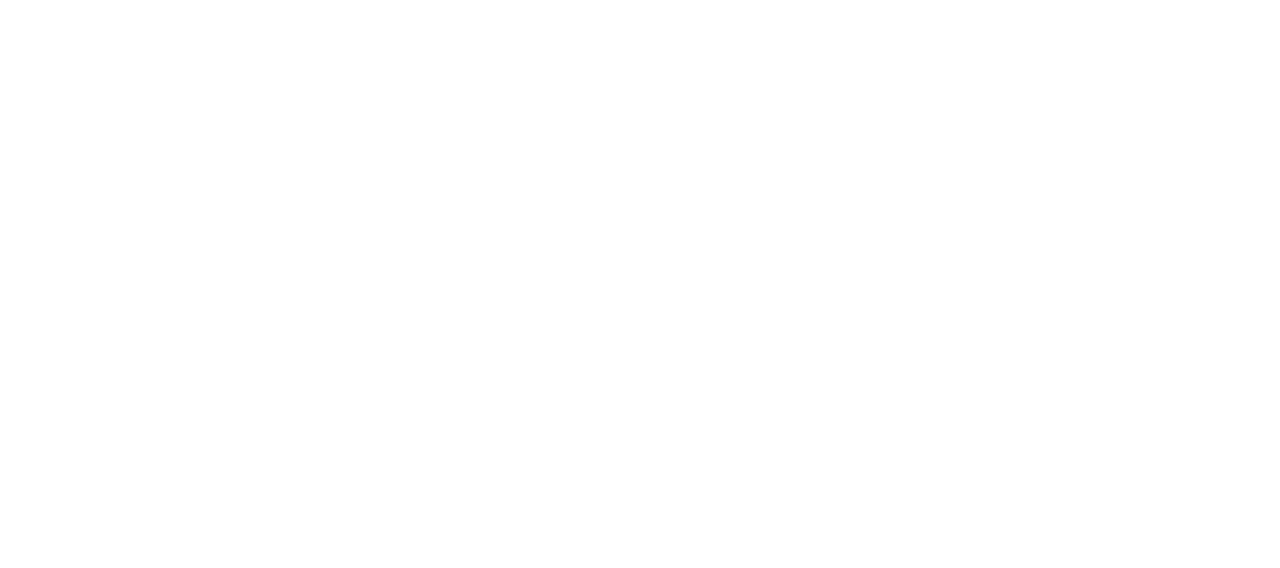
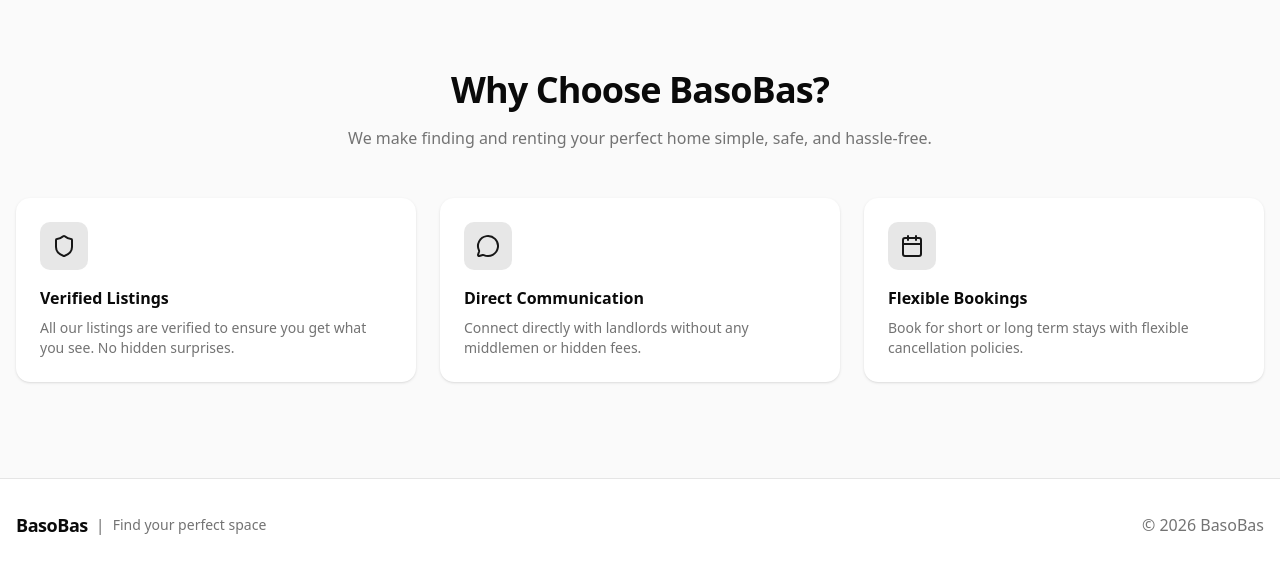
Before and after one commit to utsavdotdev/basobas, a Next.js app: page / in a window 1280 px wide. Shown: the part 823-1391 px from the top of the page. Before the commit the page ends 857 px from the top, so only its background shows below. Built offline with nearby package versions, Linux system fonts and the light colour scheme.

Commit message:
add feature and footer section

```diff
--- a/app/layout.tsx
+++ b/app/layout.tsx
@@ -3,6 +3,7 @@
 import { Geist, Geist_Mono } from "next/font/google";
 import { Navbar } from "@/components/navbar";
 import "./globals.css";
+import { Footer } from "@/components/footer";
 
 const _geist = Geist({ subsets: ["latin"] });
 const _geistMono = Geist_Mono({ subsets: ["latin"] });
@@ -22,6 +23,7 @@
       <body className={`font-sans antialiased`}>
         <Navbar />
         <main className="min-h-screen">{children}</main>
+        <Footer />
       </body>
     </html>
   );
--- a/app/page.tsx
+++ b/app/page.tsx
@@ -1,9 +1,11 @@
+import { FeaturesSection } from "@/components/feature-section";
 import { HeroSection } from "@/components/hero-section";
 
 export default function HomePage() {
   return (
     <>
       <HeroSection />
+      <FeaturesSection/>
     </>
   );
 }
--- /dev/null
+++ b/components/feature-section.tsx
@@ -0,0 +1,59 @@
+import { Shield, MessageCircle, Calendar } from "lucide-react";
+import { Card, CardContent } from "@/components/ui/card";
+
+const features = [
+  {
+    title: "Verified Listings",
+    description:
+      "All our listings are verified to ensure you get what you see. No hidden surprises.",
+    icon: Shield,
+  },
+  {
+    title: "Direct Communication",
+    description:
+      "Connect directly with landlords without any middlemen or hidden fees.",
+    icon: MessageCircle,
+  },
+  {
+    title: "Flexible Bookings",
+    description:
+      "Book for short or long term stays with flexible cancellation policies.",
+    icon: Calendar,
+  },
+];
+
+export function FeaturesSection() {
+  return (
+    <section className="bg-muted/50 py-16 md:py-24">
+      <div className="container mx-auto px-4">
+        <div className="text-center">
+          <h2 className="text-3xl font-bold tracking-tight md:text-4xl">
+            Why Choose BasoBas?
+          </h2>
+          <p className="mx-auto mt-4 max-w-2xl text-muted-foreground">
+            We make finding and renting your perfect home simple, safe, and
+            hassle-free.
+          </p>
+        </div>
+        <div className="mt-12 grid gap-6 sm:grid-cols-2 lg:grid-cols-3">
+          {features.map((feature) => (
+            <Card
+              key={feature.title}
+              className="border-0 bg-background transition-shadow hover:shadow-lg"
+            >
+              <CardContent className="p-6">
+                <div className="flex h-12 w-12 items-center justify-center rounded-lg bg-primary/10">
+                  <feature.icon className="h-6 w-6 text-primary" />
+                </div>
+                <h3 className="mt-4 font-semibold">{feature.title}</h3>
+                <p className="mt-2 text-sm text-muted-foreground">
+                  {feature.description}
+                </p>
+              </CardContent>
+            </Card>
+          ))}
+        </div>
+      </div>
+    </section>
+  );
+}
--- /dev/null
+++ b/components/footer.tsx
@@ -0,0 +1,27 @@
+import Link from "next/link";
+
+export function Footer() {
+  return (
+    <footer className="border-t bg-background">
+      <div className="container mx-auto px-4 py-8">
+        <div className="flex flex-col items-center justify-between gap-6 sm:flex-row">
+          {/* Brand */}
+          <div className="flex items-center gap-2">
+            <Link href="/" className="text-lg font-bold tracking-tight">
+              BasoBas
+            </Link>
+            <span className="hidden text-muted-foreground sm:inline">|</span>
+            <span className="hidden text-sm text-muted-foreground sm:inline">
+              Find your perfect space
+            </span>
+          </div>
+
+          {/* Copyright */}
+          <p className="text-md text-muted-foreground">
+            &copy; {new Date().getFullYear()} BasoBas
+          </p>
+        </div>
+      </div>
+    </footer>
+  );
+}
--- /dev/null
+++ b/components/ui/card.tsx
@@ -0,0 +1,92 @@
+import * as React from "react";
+
+import { cn } from "@/lib/utils";
+
+function Card({ className, ...props }: React.ComponentProps<"div">) {
+  return (
+    <div
+      data-slot="card"
+      className={cn(
+        "bg-card text-card-foreground flex flex-col rounded-xl border shadow-sm",
+        className,
+      )}
+      {...props}
+    />
+  );
+}
+
+function CardHeader({ className, ...props }: React.ComponentProps<"div">) {
+  return (
+    <div
+      data-slot="card-header"
+      className={cn(
+        "@container/card-header grid auto-rows-min grid-rows-[auto_auto] items-start gap-2 px-6 has-data-[slot=card-action]:grid-cols-[1fr_auto] [.border-b]:pb-6",
+        className,
+      )}
+      {...props}
+    />
+  );
+}
+
+function CardTitle({ className, ...props }: React.ComponentProps<"div">) {
+  return (
+    <div
+      data-slot="card-title"
+      className={cn("leading-none font-semibold", className)}
+      {...props}
+    />
+  );
+}
+
+function CardDescription({ className, ...props }: React.ComponentProps<"div">) {
+  return (
+    <div
+      data-slot="card-description"
+      className={cn("text-muted-foreground text-sm", className)}
+      {...props}
+    />
+  );
+}
+
+function CardAction({ className, ...props }: React.ComponentProps<"div">) {
+  return (
+    <div
+      data-slot="card-action"
+      className={cn(
+        "col-start-2 row-span-2 row-start-1 self-start justify-self-end",
+        className,
+      )}
+      {...props}
+    />
+  );
+}
+
+function CardContent({ className, ...props }: React.ComponentProps<"div">) {
+  return (
+    <div
+      data-slot="card-content"
+      className={cn("px-6", className)}
+      {...props}
+    />
+  );
+}
+
+function CardFooter({ className, ...props }: React.ComponentProps<"div">) {
+  return (
+    <div
+      data-slot="card-footer"
+      className={cn("flex items-center px-6 [.border-t]:pt-6", className)}
+      {...props}
+    />
+  );
+}
+
+export {
+  Card,
+  CardHeader,
+  CardFooter,
+  CardTitle,
+  CardAction,
+  CardDescription,
+  CardContent,
+};
```
